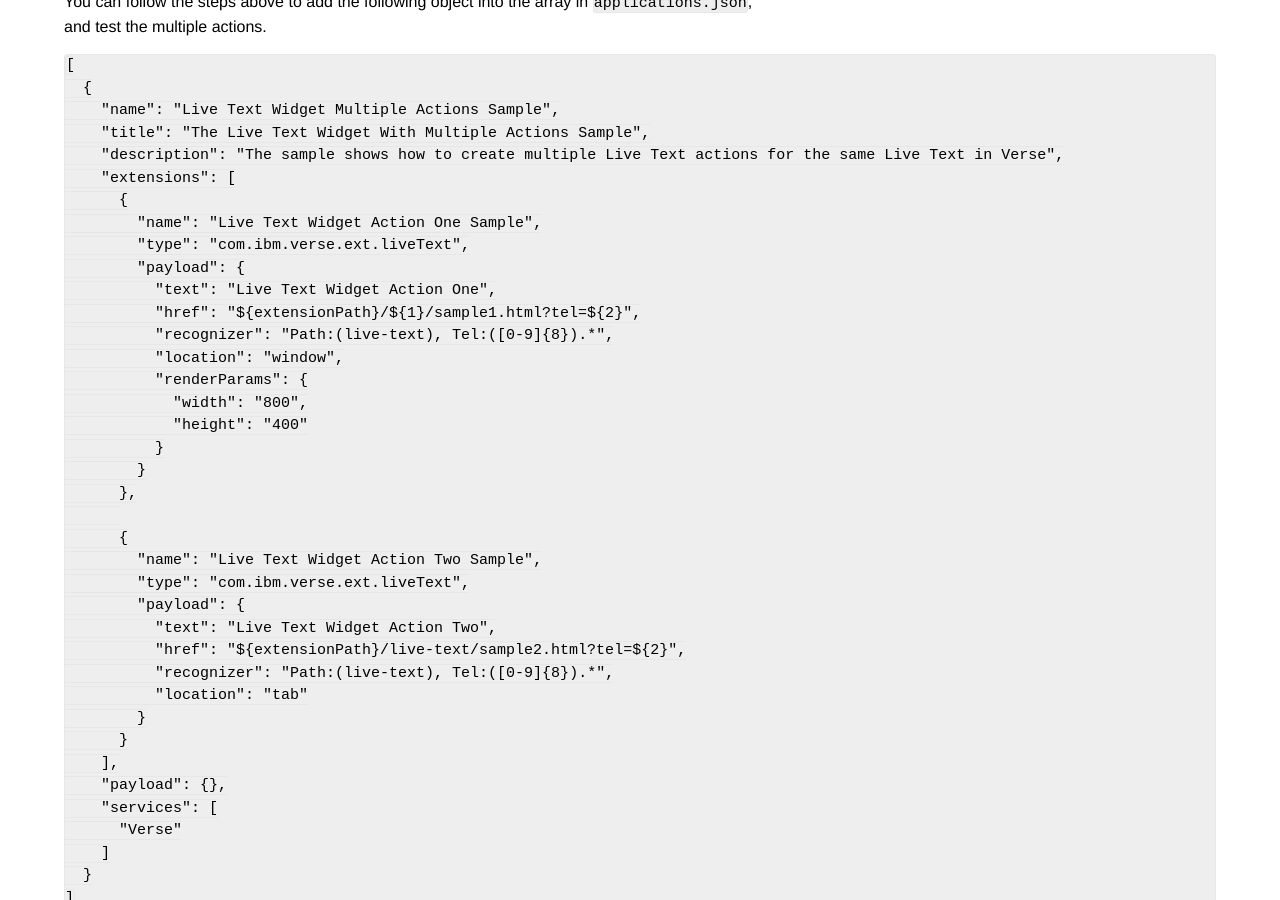
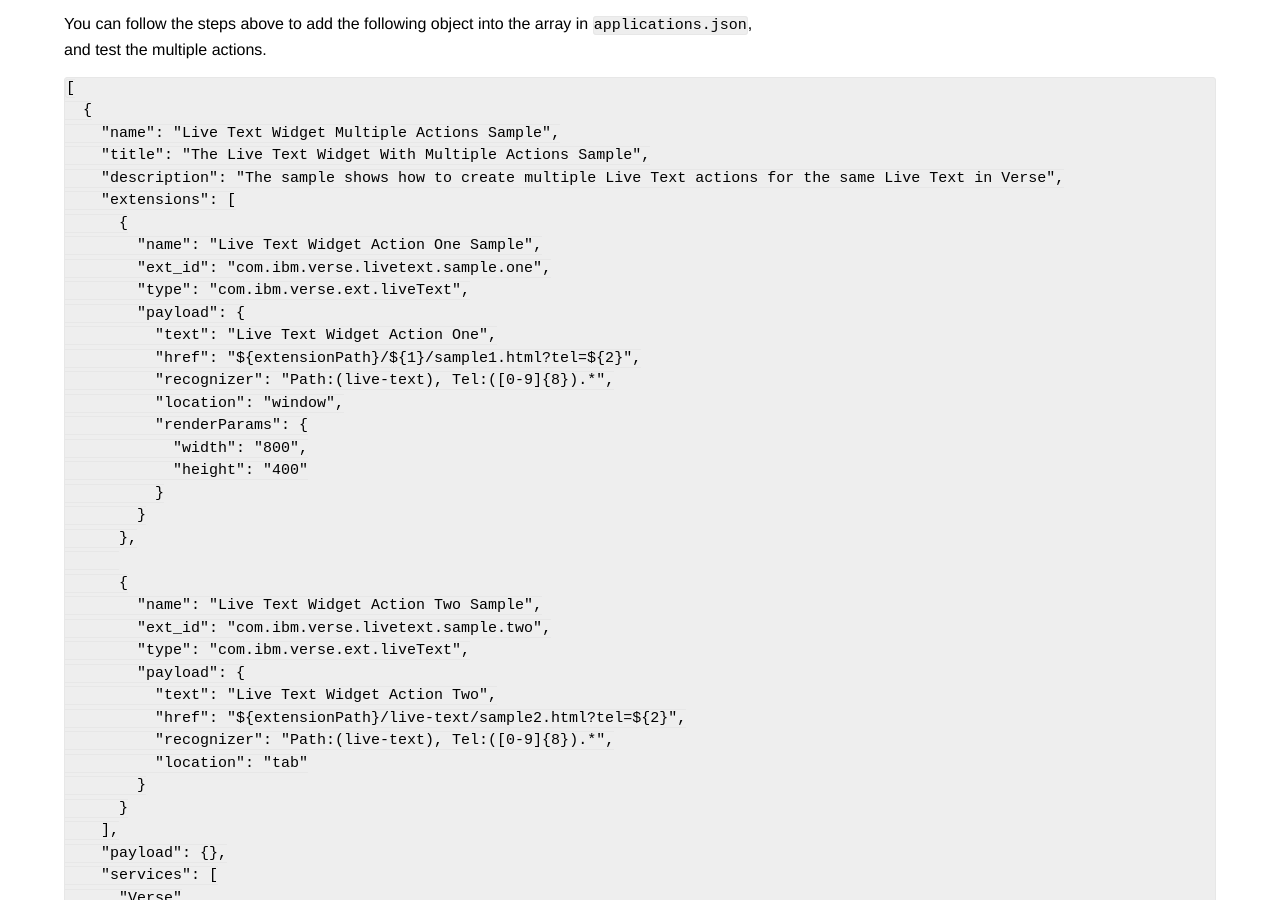
Before and after one commit to ibmverse/verse-developer, a Jekyll site: the page built from _tutorials/tutorial_live_text.md, in a window 1280 px wide and 900 px high, scrolled down 1816 px. Built offline with Jekyll 4.4.1, drawn with Linux system fonts in a browser that asks for light colours; some of the changed text lies outside the part shown.

Commit message:
Added ext_id, updated gif file.

```diff
--- a/_tutorials/tutorial_live_text.md
+++ b/_tutorials/tutorial_live_text.md
@@ -30,6 +30,7 @@
     "extensions": [
       {
         "name": "Live Text Widget Sample extension",
+        "ext_id": "com.ibm.verse.livetext.sample",
         "type": "com.ibm.verse.ext.liveText",
         "payload": {
           "text": "Live Text Widget Action",
@@ -86,6 +87,7 @@
     "extensions": [
       {
         "name": "Live Text Widget Action One Sample",
+        "ext_id": "com.ibm.verse.livetext.sample.one",
         "type": "com.ibm.verse.ext.liveText",
         "payload": {
           "text": "Live Text Widget Action One",
@@ -101,6 +103,7 @@
 
       {
         "name": "Live Text Widget Action Two Sample",
+        "ext_id": "com.ibm.verse.livetext.sample.two",
         "type": "com.ibm.verse.ext.liveText",
         "payload": {
           "text": "Live Text Widget Action Two",
```
Also changed, not shown: _reference/reference.md (+1 -0 lines), _tutorials/gifs/live_text.gif.
